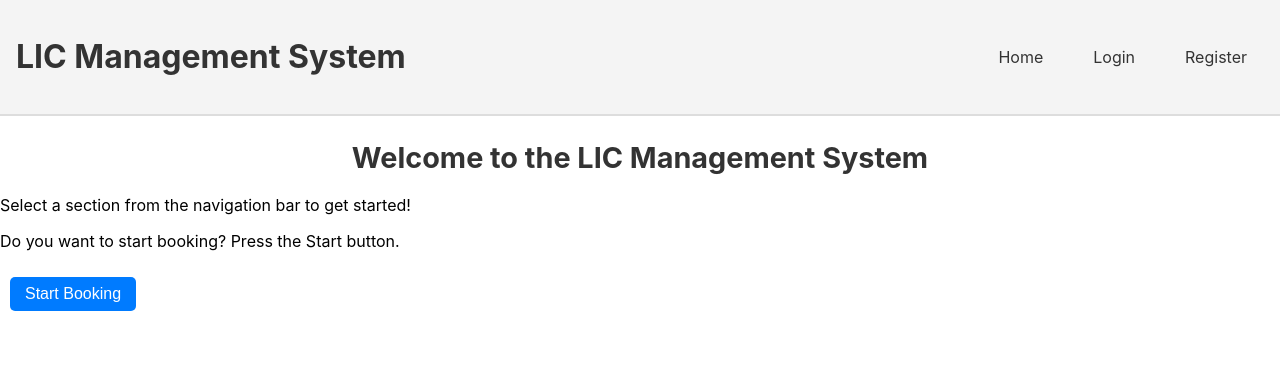
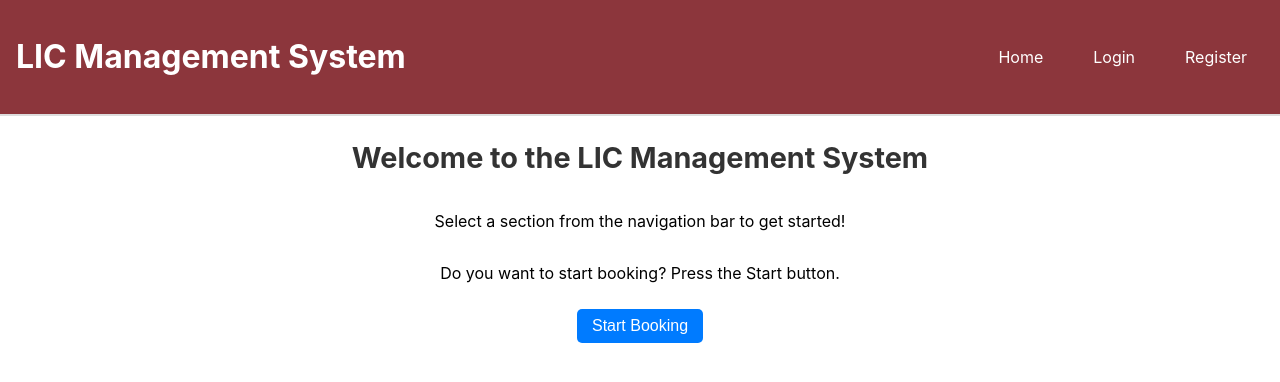
Before and after one commit to RonanJakeCPaquera/IndustryElective_FrontEnd, a React (Create React App) app in the folder lic-reservation-frontend/: page / in a window 1280 px wide. Shown: the top 382 px of the page. Built offline with nearby package versions, Linux system fonts and the light colour scheme.

Commit message:
Tesaluna 11/26/24  design

```diff
--- a/lic-reservation-frontend/src/App.css
+++ b/lic-reservation-frontend/src/App.css
@@ -14,7 +14,7 @@
 
 .nav-buttons a {
   text-decoration: none;
-  color: #333;
+  color: white;
   padding: 0.5rem 1rem;
   border: 1px solid transparent;
   border-radius: 5px;
@@ -37,7 +37,7 @@
 }
 
 h1 {
-  color: #333;
+  color: white;
 }
 
 button {
@@ -54,3 +54,11 @@ button {
 button:hover {
   background-color: #0056b3;
 }
+
+.center-container {
+  display: flex;
+  flex-direction: column; /* Stack children vertically */
+  justify-content: center; /* Center vertically */
+  align-items: center; /* Center horizontally */
+  text-align: center; /* Center-align the text inside the div */
+}
--- a/lic-reservation-frontend/src/App.js
+++ b/lic-reservation-frontend/src/App.js
@@ -46,21 +46,22 @@ function App() {
     };
 
     return (
-      <div>
+      <div className="center-container">
         <h2>Welcome to the LIC Management System</h2>
         <p>Select a section from the navigation bar to get started!</p>
         <p>Do you want to start booking? Press the Start button.</p>
         <button onClick={handleStartBooking} className="start-booking-button">
-          Start Booking
-        </button>
-      </div>
+      Start Booking
+  </button>
+</div>
+
     );
   };
 
   return (
     <Router>
       <div className="App">
-        <header className="header">
+      <header className="header" style={{ backgroundColor: '#8C363C' }}>
           <h1>LIC Management System</h1>
           <nav className="nav-buttons">
             <Link to="/">Home</Link>
```
